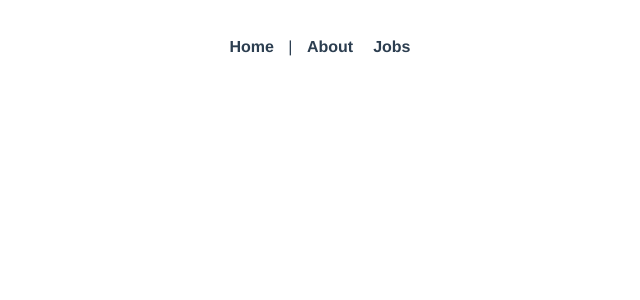
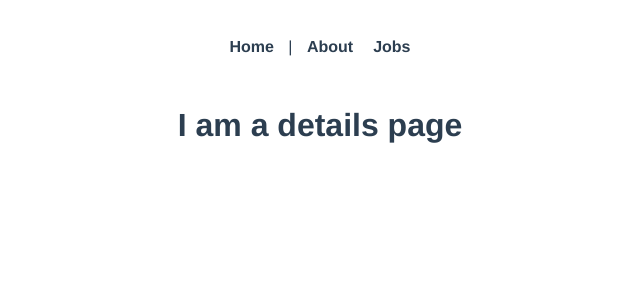
Before and after one commit to Lu-Smith/vue_router_training, a Vue app: page /jobs/1 in a window 1280 px wide. Before the commit this address had no page. Shown: the top 300 px of the page, without its empty margins (320-960 px from the left). Built offline with nearby package versions, Linux system fonts and the light colour scheme.

Commit message:
Updated index.js

```diff
--- a/src/router/index.js
+++ b/src/router/index.js
@@ -2,6 +2,7 @@ import { createRouter, createWebHistory } from 'vue-router'
 import Home from '../views/Home.vue'
 import About from '../views/About.vue'
 import Jobs from '../views/jobs/Jobs.vue'
+import JobsDetails from '../views/jobs/JobsDetails.vue'
 
 const routes = [
   {
@@ -18,6 +19,11 @@ const routes = [
     path: '/jobs',
     name: 'Jobs',
     component: Jobs
+  },
+  {
+    path: '/jobs/:id',
+    name: 'JobsDetails',
+    component: JobsDetails
   }
 ]
 
--- /dev/null
+++ b/src/views/jobs/JobsDetails.vue
@@ -0,0 +1,13 @@
+<template>
+  <h1>I am a details page</h1>
+</template>
+
+<script>
+export default {
+
+}
+</script>
+
+<style>
+
+</style>
```
